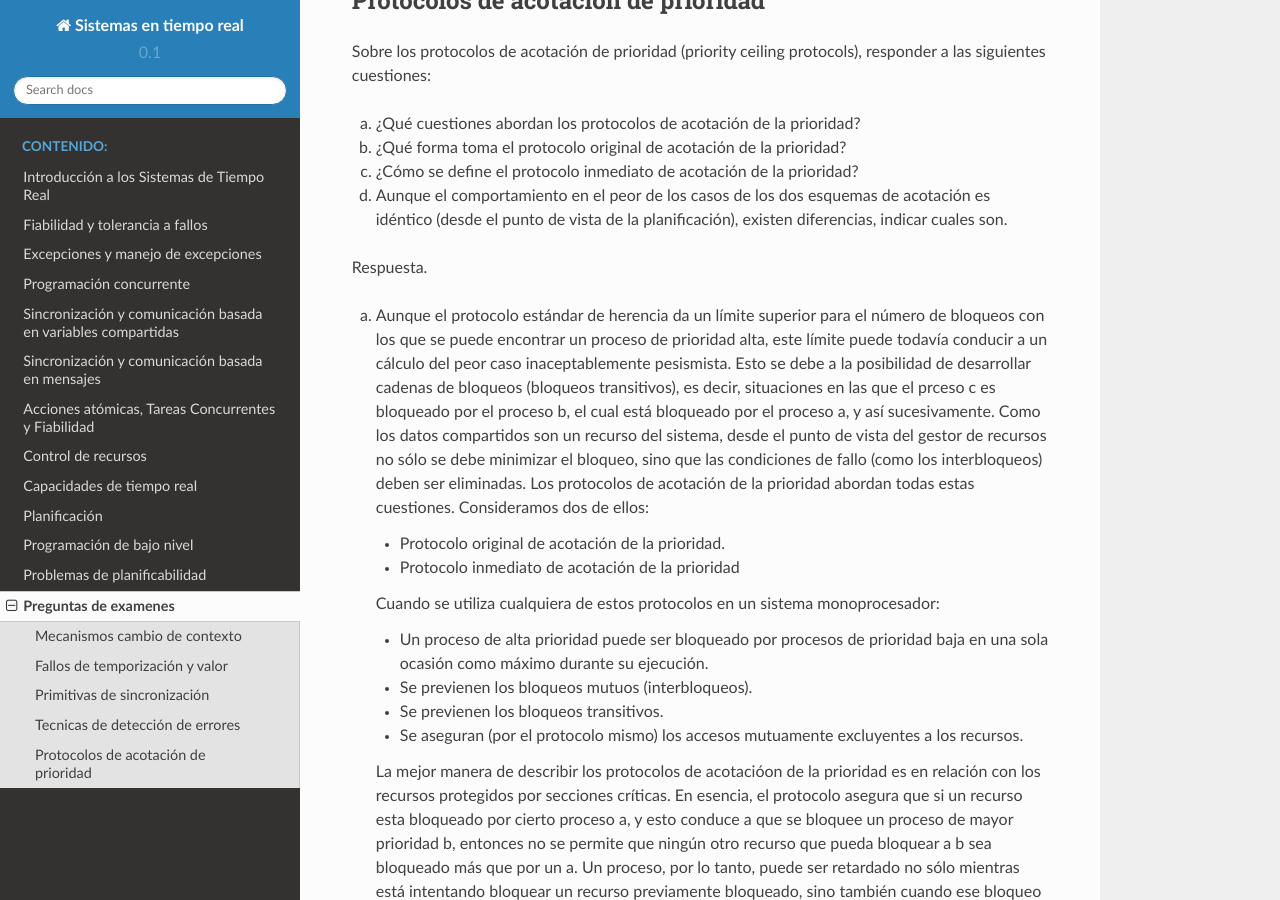
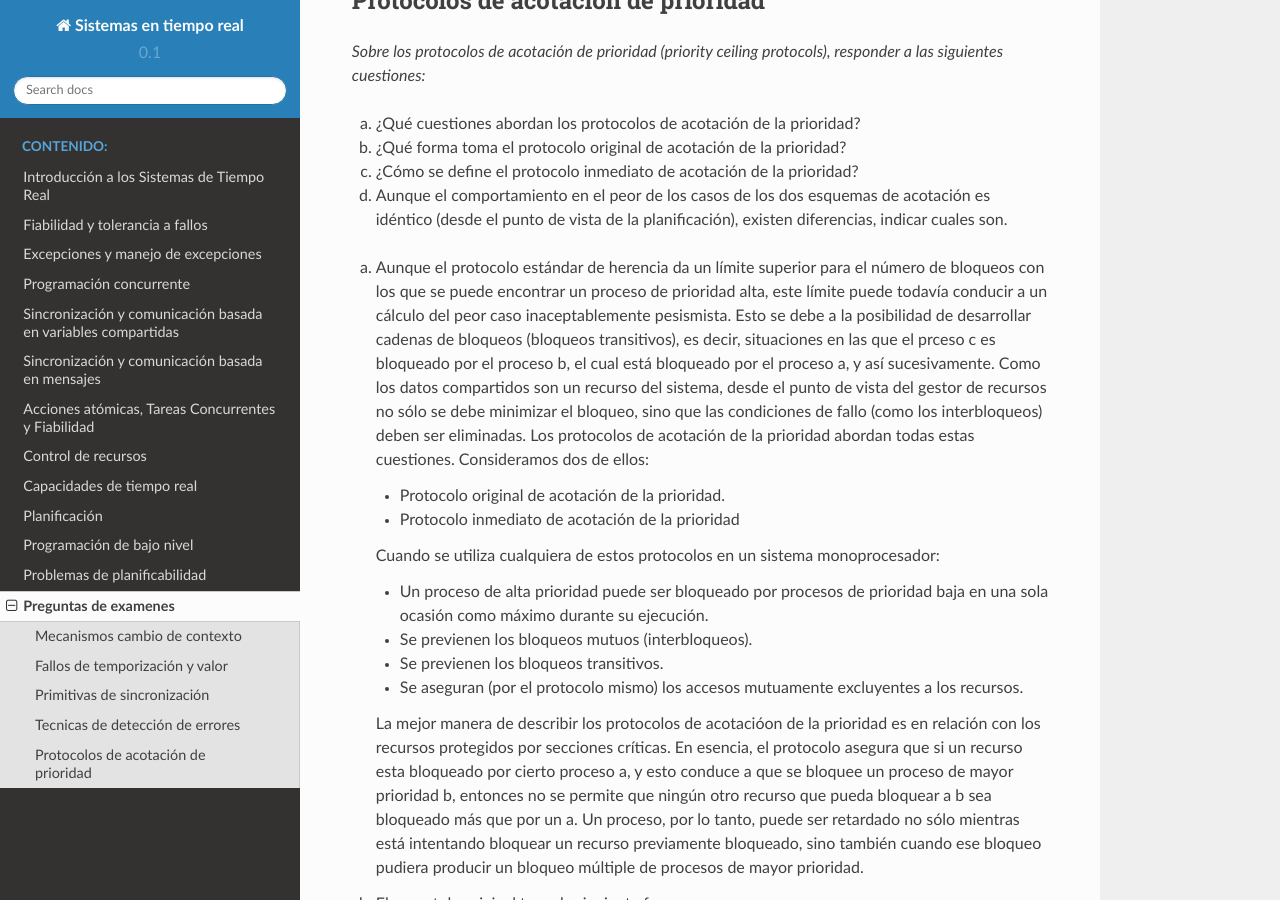
Before and after one commit to rcastellor/uned-sistemas-tiempo-real, a Sphinx documentation site: the page built from sphinx/source/preguntas_examen.rst, in a window 1280 px wide and 900 px high, scrolled down 4120 px. Built offline with Sphinx 7.4.7 and the Read the Docs theme 2.0.0, drawn with Linux system fonts in a browser that asks for light colours.

```diff
--- a/sphinx/source/preguntas_examen.rst
+++ b/sphinx/source/preguntas_examen.rst
@@ -194,8 +194,8 @@ técnicas de detección de errores.*
 Protocolos de acotación de prioridad
 ------------------------------------
 
-Sobre los protocolos de acotación de prioridad (priority ceiling protocols),
-responder a las siguientes cuestiones:
+*Sobre los protocolos de acotación de prioridad (priority ceiling protocols),
+responder a las siguientes cuestiones:*
 
 a) ¿Qué cuestiones abordan los protocolos de acotación de la prioridad?
 b) ¿Qué forma toma el protocolo original de acotación de la prioridad?
@@ -204,7 +204,6 @@ d) Aunque el comportamiento en el peor de los casos de los dos esquemas de
    acotación es idéntico (desde el punto de vista de la planificación), existen
    diferencias, indicar cuales son.
 
-Respuesta.
 
 a) Aunque el protocolo estándar de herencia da un límite superior para el número
    de bloqueos con los que se puede encontrar un proceso de prioridad alta, este
@@ -218,17 +217,17 @@ a) Aunque el protocolo estándar de herencia da un límite superior para el núm
    eliminadas. Los protocolos de acotación de la prioridad abordan todas estas
    cuestiones. Consideramos dos de ellos:
 
-   - Protocolo original de acotación de la prioridad.
-   - Protocolo inmediato de acotación de la prioridad
+   * Protocolo original de acotación de la prioridad.
+   * Protocolo inmediato de acotación de la prioridad
 
    Cuando se utiliza cualquiera de estos protocolos en un sistema
    monoprocesador:
 
-   - Un proceso de alta prioridad puede ser bloqueado por procesos de prioridad
+   * Un proceso de alta prioridad puede ser bloqueado por procesos de prioridad
      baja en una sola ocasión como máximo durante su ejecución.
-   - Se previenen los bloqueos mutuos (interbloqueos).
-   - Se previenen los bloqueos transitivos.
-   - Se aseguran (por el protocolo mismo) los accesos mutuamente excluyentes a
+   * Se previenen los bloqueos mutuos (interbloqueos).
+   * Se previenen los bloqueos transitivos.
+   * Se aseguran (por el protocolo mismo) los accesos mutuamente excluyentes a
      los recursos.
 
    La mejor manera de describir los protocolos de acotacióon de la prioridad es
```
